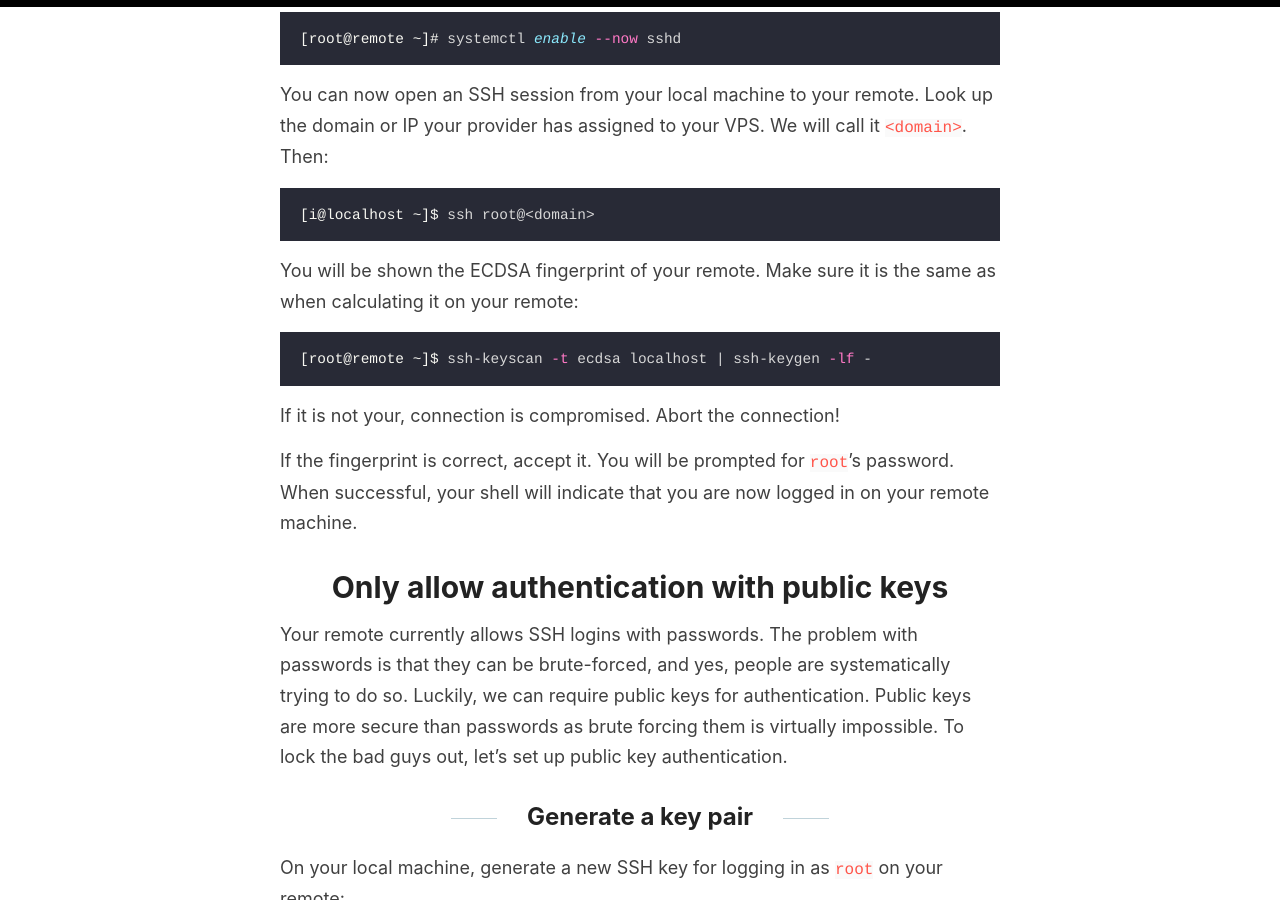
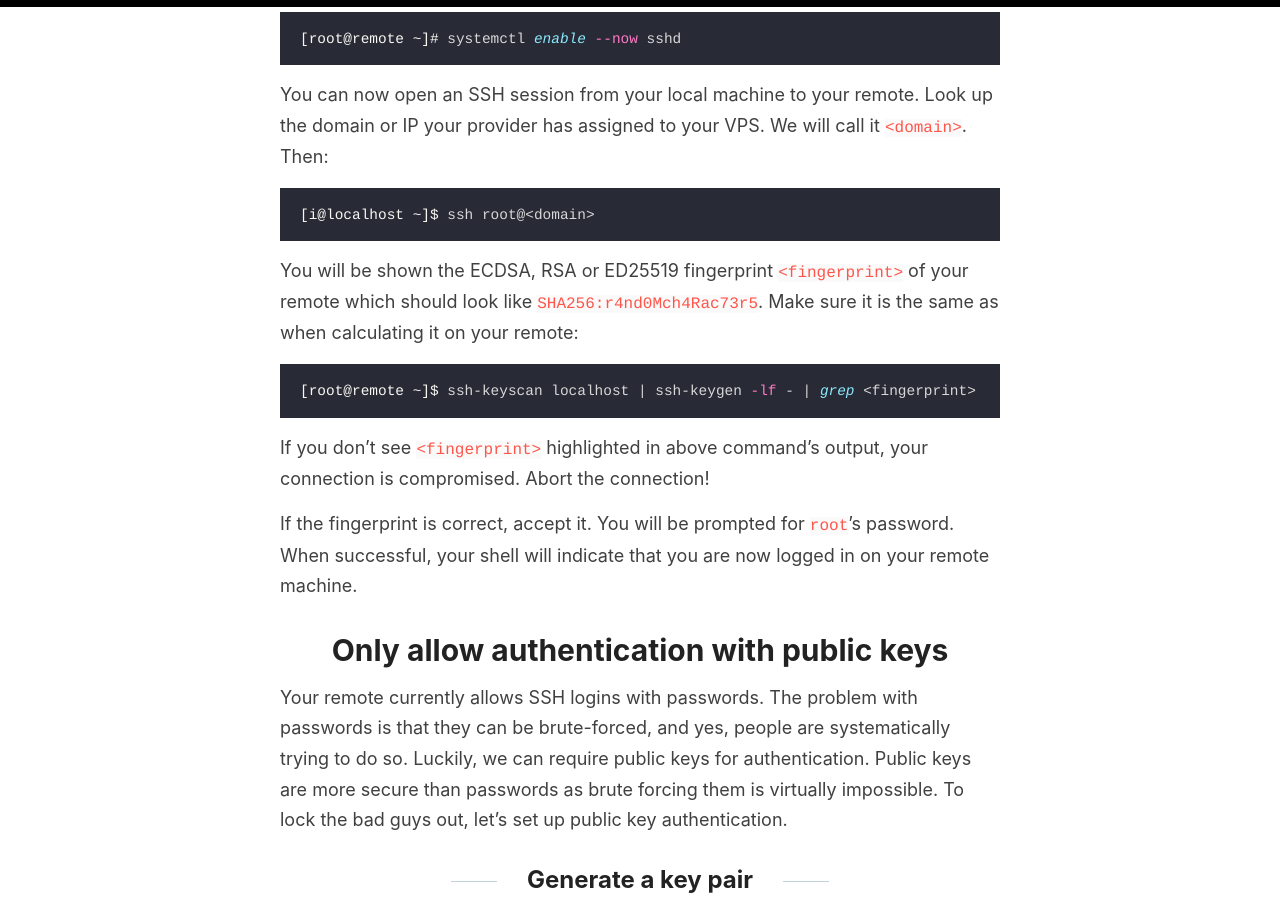
Before and after one commit to twiddler/twiddler.github.io, a Jekyll site: the page built from _posts/2020-12-30-syncthing-vps.md, in a window 1280 px wide and 900 px high, scrolled down 2108 px. Built offline with Jekyll 4.4.1, drawn with Linux system fonts in a browser that asks for light colours; emoji names are drawn with the system emoji font.

Commit message:
Fix key type

````diff
--- a/_posts/2020-12-30-syncthing-vps.md
+++ b/_posts/2020-12-30-syncthing-vps.md
@@ -68,13 +68,13 @@ You can now open an SSH session from your local machine to your remote. Look up
 [i@localhost ~]$ ssh root@<domain>
 ```
 
-You will be shown the ECDSA fingerprint of your remote. Make sure it is the same as when calculating it on your remote:
+You will be shown the ECDSA, RSA or ED25519 fingerprint `<fingerprint>` of your remote which should look like `SHA256:r4nd0Mch4Rac73r5`. Make sure it is the same as when calculating it on your remote:
 
 ```console
-[root@remote ~]$ ssh-keyscan -t ecdsa localhost | ssh-keygen -lf -
+[root@remote ~]$ ssh-keyscan localhost | ssh-keygen -lf - | grep <fingerprint>
 ```
 
-If it is not your, connection is compromised. Abort the connection!
+If you don't see `<fingerprint>` highlighted in above command's output, your connection is compromised. Abort the connection!
 
 If the fingerprint is correct, accept it. You will be prompted for `root`'s password. When successful, your shell will indicate that you are now logged in on your remote machine.
 
````
